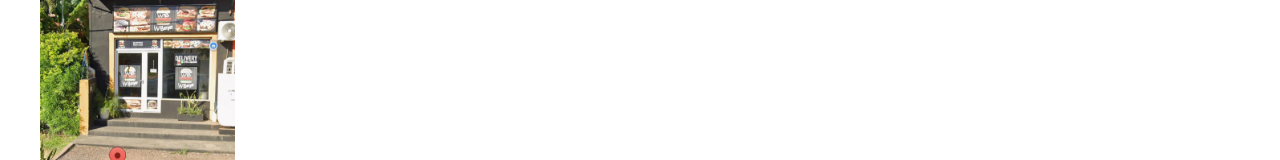
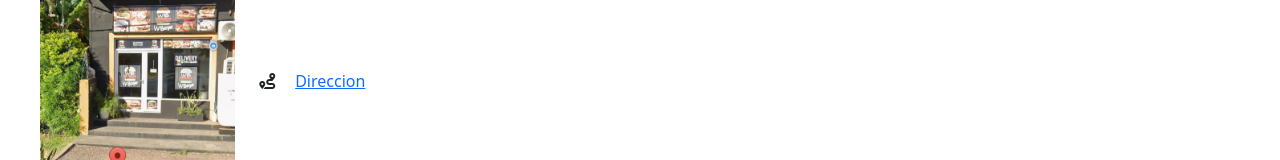
Before and after one commit to TaniaRz1/Proyecto_W-Burguer, a plain HTML site: page nosotros.html in a window 1280 px wide. Shown: the part 403-563 px from the top of the page. Drawn offline with nearby package versions, Linux system fonts and the light colour scheme.

Commit message:
modifique cambios en la direccion

```diff
--- a/nosotros.html
+++ b/nosotros.html
@@ -40,6 +40,7 @@
     <h6> Si estas en Paso de la Patria no dudes en visitarnos! </h6>
     <h5>Nos encontramos ubicados en La Rioja 245, hacemos delivery.</h5>
     <img class="ubicacion" src="Img/ubicacion.jpeg" width="200"></a>
+    <i class="fa-solid fa-route"></i><a href="https://www.google.com.ar/maps/place/La+Rioja,+W3409+Paso+de+la+Patria,+Corrientes/@-27.3140951,-58.5749167,43m/data=!3m1!1e3!4m15!1m8!3m7!1s0x944539ed77238513:0x4828c1a6f129f107!2sLa+Rioja,+W3409+Paso+de+la+Patria,+Corrientes!3b1!8m2!3d-27.314091!4d-58.5746894!16s%2Fg%2F11wfjwn14f!3m5!1s0x944539ed77238513:0x4828c1a6f129f107!8m2!3d-27.314091!4d-58.5746894!16s%2Fg%2F11wfjwn14f!5m1!1e3?entry=ttu&g_ep=EgoyMDI0MTExMy4xIKXMDSoASAFQAw%3D%3D">Direccion</a>
     <section>
         <table border="3">
             <tr style="color: rgb(255, 0, 0);">
```
